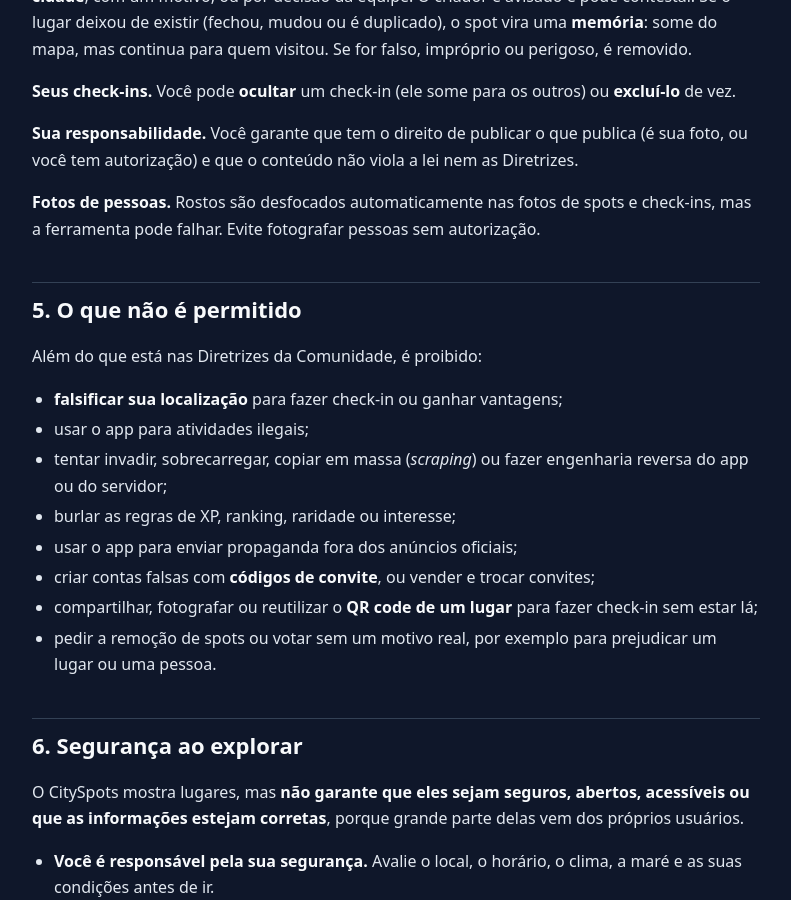
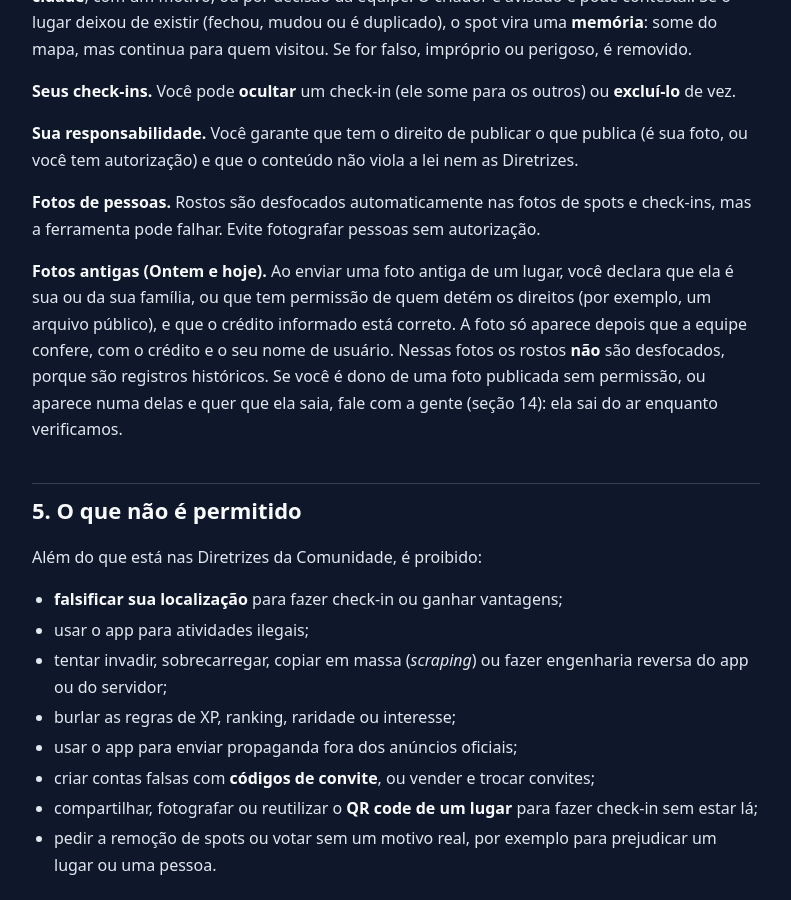
Before and after one commit to userm4c/cityspots-site, a Jekyll site: the page built from termos.md, in a window 1280 px wide and 900 px high, scrolled down 1940 px. Shown: the whole window, without its empty margins (244-1035 px from the left). Built offline with Jekyll 4.4.1, drawn with Linux system fonts in a browser that asks for light colours.

Commit message:
Termos: fotos antigas (Ontem e hoje)

```diff
--- a/termos.md
+++ b/termos.md
@@ -56,6 +56,8 @@ O app está em **fase de testes (beta)**. Funções podem mudar, ser removidas o
 **Sua responsabilidade.** Você garante que tem o direito de publicar o que publica (é sua foto, ou você tem autorização) e que o conteúdo não viola a lei nem as Diretrizes.
 
 **Fotos de pessoas.** Rostos são desfocados automaticamente nas fotos de spots e check-ins, mas a ferramenta pode falhar. Evite fotografar pessoas sem autorização.
+
+**Fotos antigas (Ontem e hoje).** Ao enviar uma foto antiga de um lugar, você declara que ela é sua ou da sua família, ou que tem permissão de quem detém os direitos (por exemplo, um arquivo público), e que o crédito informado está correto. A foto só aparece depois que a equipe confere, com o crédito e o seu nome de usuário. Nessas fotos os rostos **não** são desfocados, porque são registros históricos. Se você é dono de uma foto publicada sem permissão, ou aparece numa delas e quer que ela saia, fale com a gente (seção 14): ela sai do ar enquanto verificamos.
 
 ## 5. O que não é permitido
 
```
